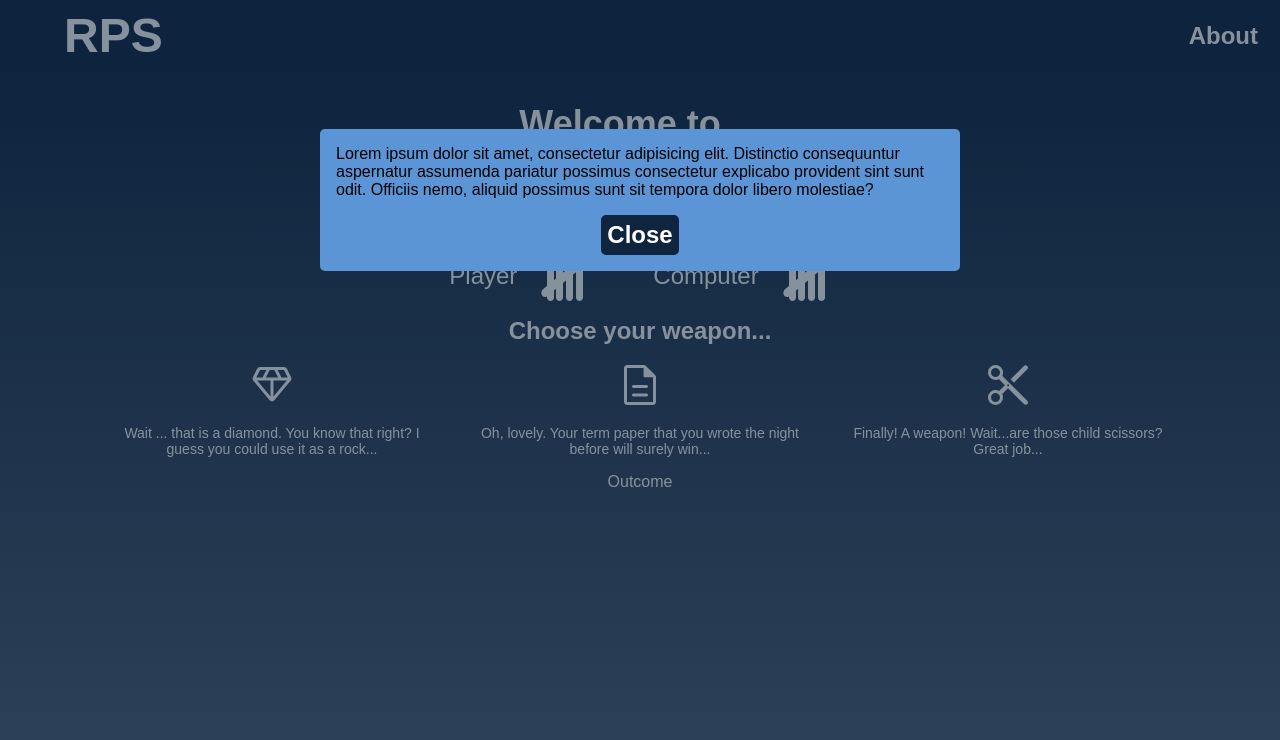
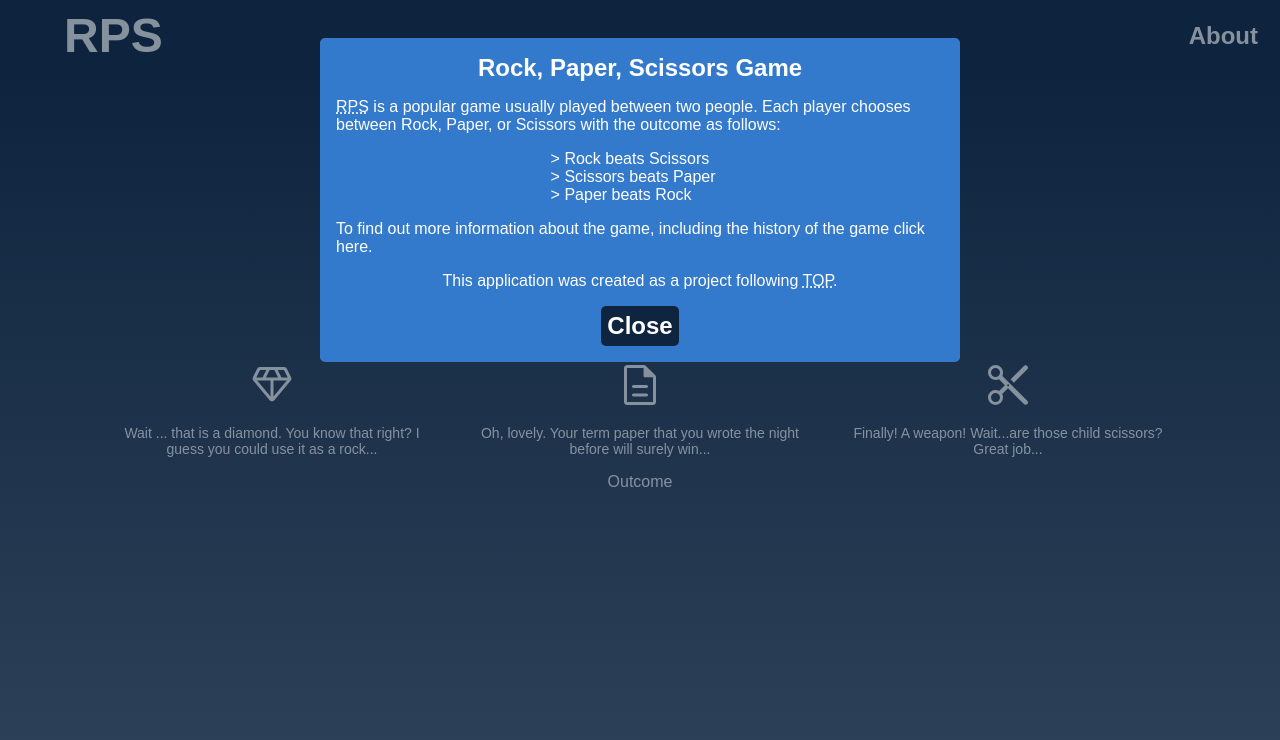
Before and after one commit to luinrandir/odin-rps, a plain HTML site: page index.html in a window 1280 px wide. Both pictures are taken after a click on the button "About". Shown: the top 740 px of the page. Drawn offline with Linux system fonts and the light colour scheme; a web font is replaced by a local one.

Commit message:
Added proper information in the modal section. Fixed styling

```diff
--- a/css/style.css
+++ b/css/style.css
@@ -43,7 +43,7 @@ svg {
   --iro-400: hsl(213, 61%, 15%);
   --iro-300: hsl(213, 41%, 26%);
   --iro-200: hsl(212, 20%, 37%);
-  --iro-100: hsl(212, 60%, 60%);
+  --iro-100: hsl(212, 60%, 50%);
   --iro-shiroi: hsl(0, 0%, 100%);
 
   /* fonts */
@@ -203,6 +203,7 @@ svg > path {
 
 /* modals */
 .modal {
+  color: var(--iro-shiroi);
   position: absolute;
   left: 50%;
   top: 25%;
@@ -222,3 +223,16 @@ svg > path {
   background: var(--iro-backdrop);
   opacity: 0.5;
 }
+li {
+  list-style-type: "> ";
+}
+.modal-link {
+  text-decoration: none;
+  color: inherit;
+  font-family: inherit;
+  transition: all 750ms ease-in-out;
+}
+.modal-link:hover {
+  text-decoration: underline;
+  color: black;
+}
--- a/index.html
+++ b/index.html
@@ -149,11 +149,30 @@
 
     <dialog class="modal bg-modal" id="about-modal">
       <div class="modal-contents">
+        <h3 class="fs-label fw-semi-bold">Rock, Paper, Scissors Game</h3>
         <p>
-          Lorem ipsum dolor sit amet, consectetur adipisicing elit. Distinctio
-          consequuntur aspernatur assumenda pariatur possimus consectetur
-          explicabo provident sint sunt odit. Officiis nemo, aliquid possimus
-          sunt sit tempora dolor libero molestiae?
+          <abbr title="Rock, Paper, Scissors">RPS</abbr> is a popular game
+          usually played between two people. Each player chooses between Rock,
+          Paper, or Scissors with the outcome as follows:
+        </p>
+        <ul role="list">
+          <li>Rock beats Scissors</li>
+          <li>Scissors beats Paper</li>
+          <li>Paper beats Rock</li>
+        </ul>
+        <p>
+          To find out more information about the game, including the history of
+          the game
+          <a
+            href="https://en.wikipedia.org/wiki/Rock_paper_scissors"
+            class="modal-link"
+            target="_blank"
+            >click here</a
+          >.
+        </p>
+        <p>
+          This application was created as a project following
+          <abbr title="The Odin Project">TOP</abbr>.
         </p>
         <button class="button close-about fs-label fw-semi-bold">Close</button>
       </div>
```
